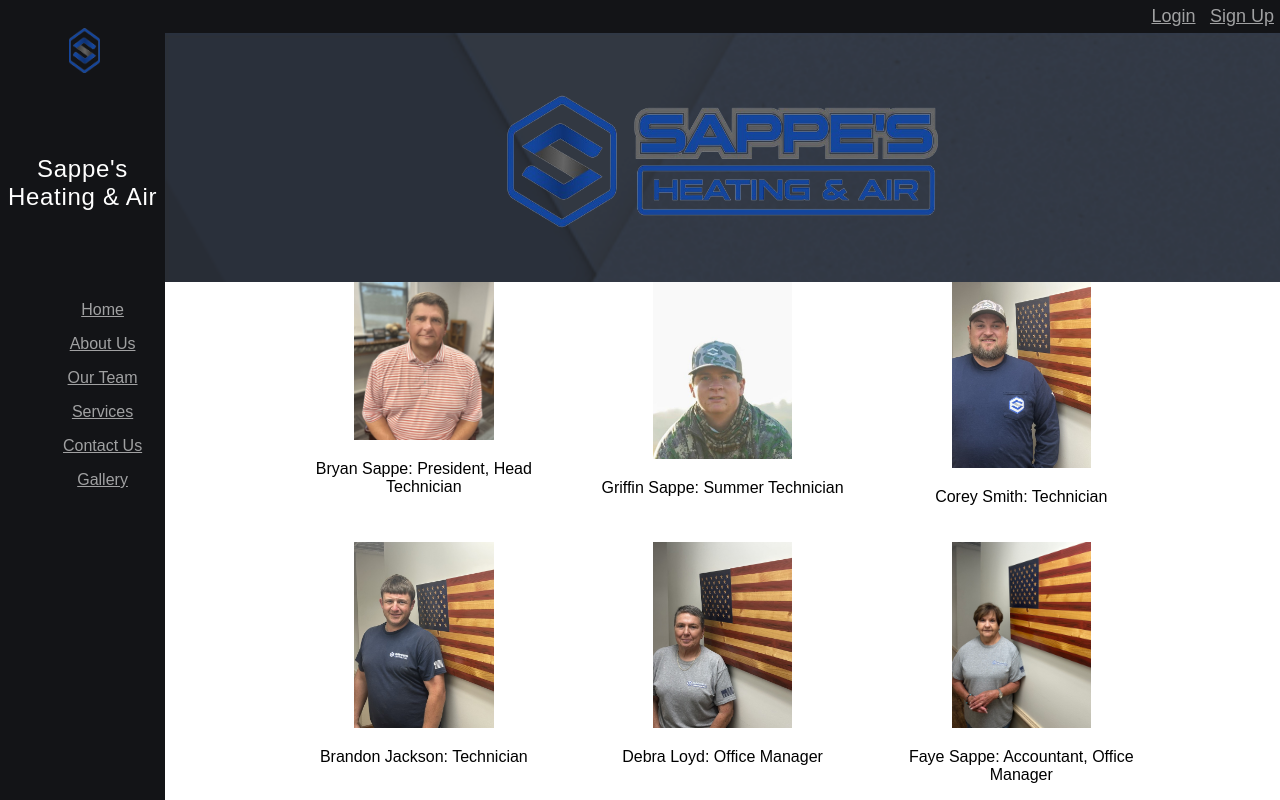
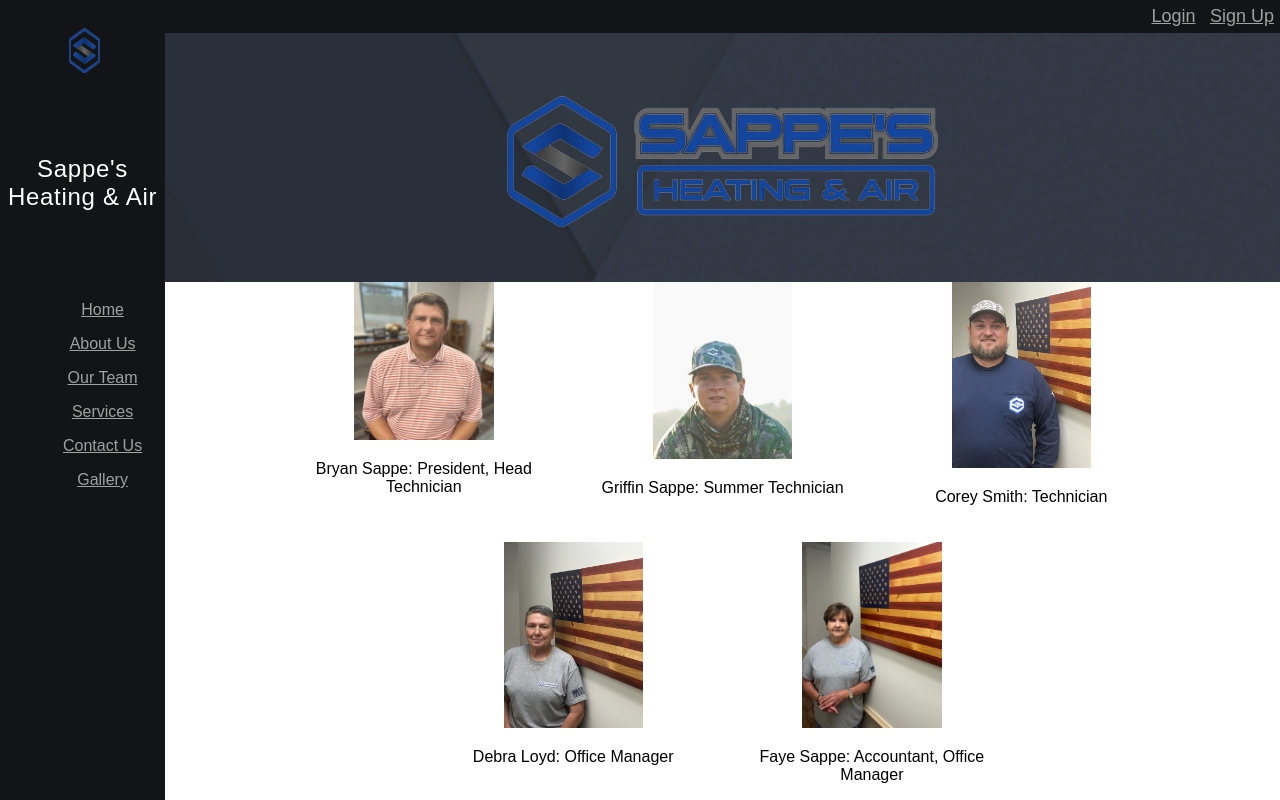
Before and after one commit to Dontwon/dontwon.github.io, a plain HTML site: page our_team.html in a window 1280 px wide. Drawn offline with Linux system fonts and the light colour scheme.

Commit message:
Update our_team.html

```diff
--- a/our_team.html
+++ b/our_team.html
@@ -56,10 +56,7 @@
                         <p>Corey Smith: Technician</p>
                     </div>
 
-                    <div class="team-member">
-                        <img src="IMG_7877.jpg" alt="Brandon J" style="width:50%">
-                        <p>Brandon Jackson: Technician</p>
-                    </div>
+
                     <div class="team-member">
                         <img src="IMG_7879.jpg" alt="Deb" style="width:50%">
                         <p>Debra Loyd: Office Manager</p>
```
